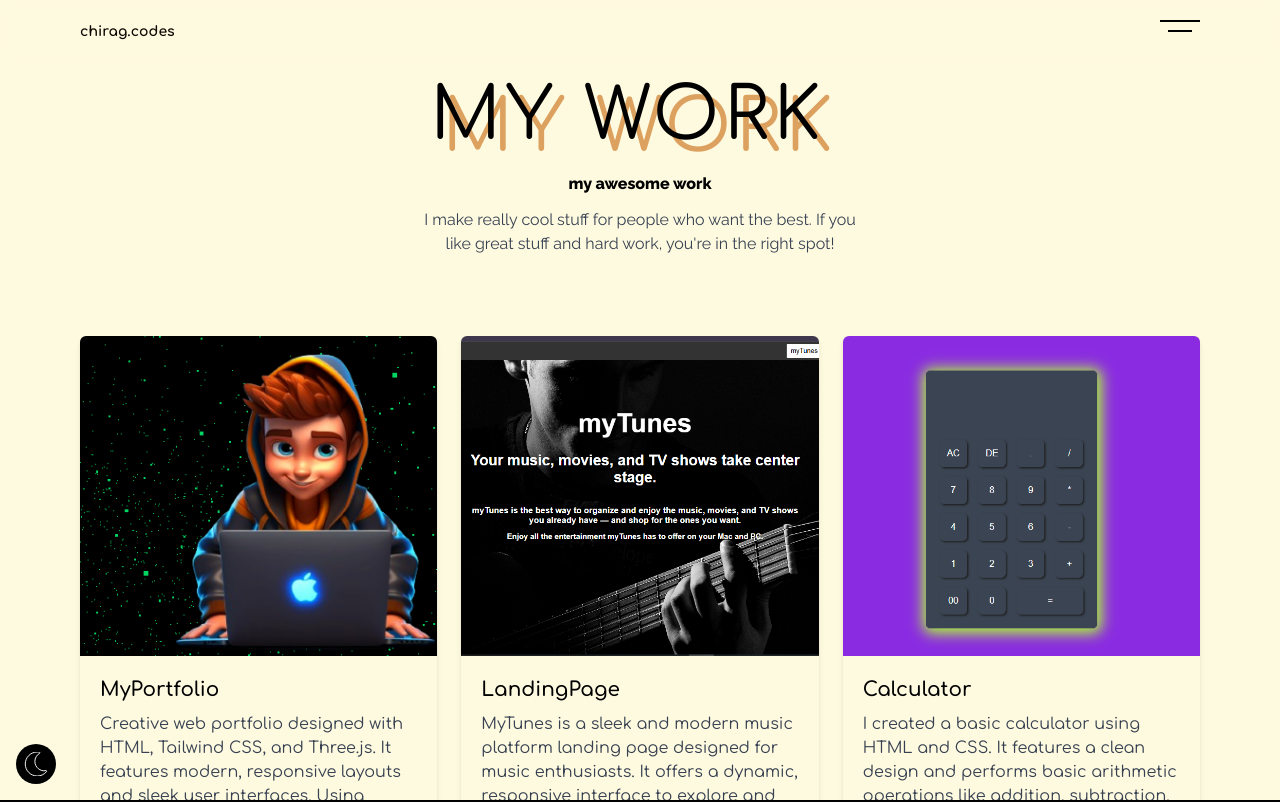
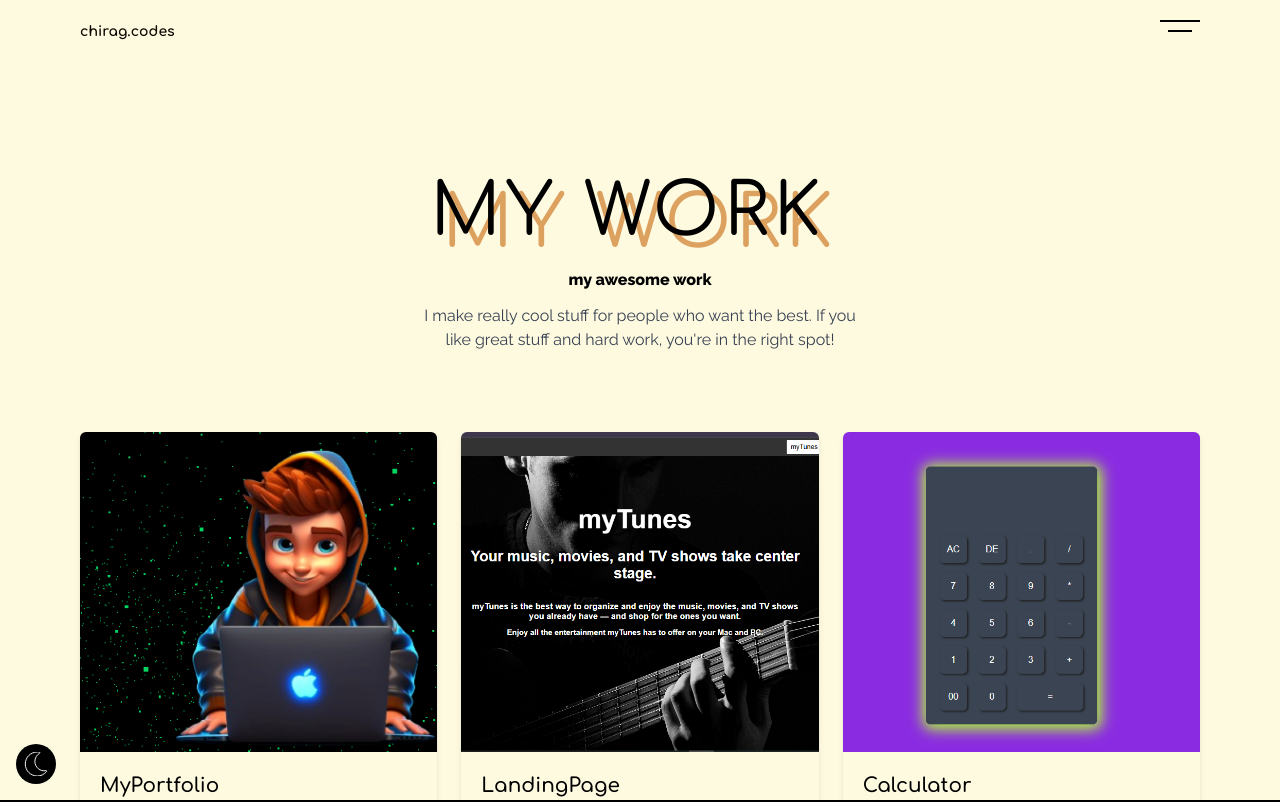
Before and after one commit to chirag-soni23/Best-Portfolio, a React (Vite) app: page /project in a window 1280 px wide. Shown: the top 802 px of the page. Built offline with nearby package versions, Linux system fonts and the light colour scheme.

Commit message:
portfolio

```diff
--- a/src/pages/Project.jsx
+++ b/src/pages/Project.jsx
@@ -6,7 +6,7 @@ const Project = () => {
   const { darkMode } = useContext(ThemeContext);
 
   return (
-    <div className="flex flex-col items-center justify-center mt-20 px-5 sm:px-10">
+    <div className="flex flex-col items-center justify-center mt-44 px-5 sm:px-10">
       <div className="relative text-center">
         <h4
           className={`relative tracking-[5px] z-10 font-[first] ${
```
